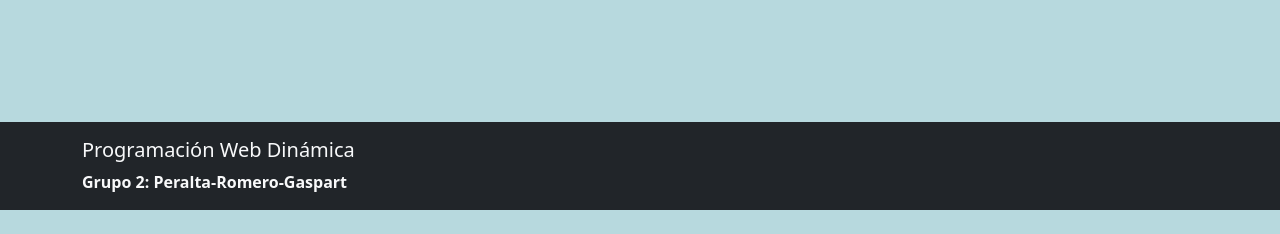
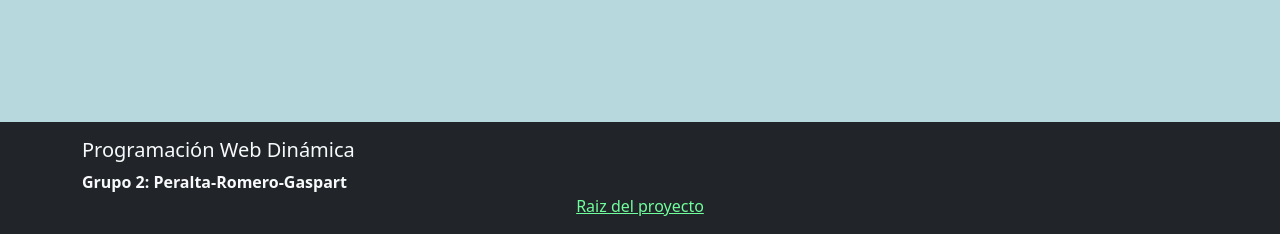
Before and after one commit to PabloDamianRomero/pwd2021, a PHP site: page /tp4/Vista/index.php in a window 1280 px wide. Shown: the part 834-1068 px from the top of the page. Before the commit the page ends 1044 px from the top, so only its background shows below. Run offline with PHP 8.4, Linux system fonts and the light colour scheme.

Commit message:
añadido enlace a raíz del proyecto en footer de las páginas

```diff
--- a/tp4/Vista/estructura/pie.php
+++ b/tp4/Vista/estructura/pie.php
@@ -6,6 +6,9 @@
             <h5 class="text-light">Programación Web Dinámica</h5>
             <strong class="text-light">Grupo 2: Peralta-Romero-Gaspart</strong>
         </div>
+        <div class="container text-center">
+            <a href="../../index.html" style="color: #70fd9c;">Raiz del proyecto</a>
+        </div>
     </footer>
     <script src="js/bootstrap/bootstrap.bundle.min.js"></script>
     <script src="js/validacion.js"></script>
--- a/tp4/Vista/estructura/pieAccion.php
+++ b/tp4/Vista/estructura/pieAccion.php
@@ -6,6 +6,9 @@
         <h5 class="text-light">Programación Web Dinámica</h5>
         <strong class="text-light">Grupo 2: Peralta-Romero-Gaspart</strong>
     </div>
+    <div class="container text-center">
+            <a href="../../../index.html" style="color: #70fd9c;">Raiz del proyecto</a>
+        </div>
 </footer>
 <script src="../js/bootstrap/bootstrap.bundle.min.js"></script>
 <script src="../js/validacion.js"></script>
--- a/tpUnoDosTres/vista/estructura/pie.php
+++ b/tpUnoDosTres/vista/estructura/pie.php
@@ -5,6 +5,9 @@
         <div class="container">
             <h5 class="text-light">Programación Web Dinámica - Primer Entrega</h5>
             <strong class="text-light">Grupo 2: Peralta-Romero-Gaspart</strong>
+        </div>
+        <div class="container text-center">
+            <a href="../../index.html" style="color: #70fd9c;">Raiz del proyecto</a>
         </div>
     </footer>
     <script src="js/bootstrap/bootstrap.bundle.min.js"></script>
--- a/tpUnoDosTres/vista/estructura/pieAccion.php
+++ b/tpUnoDosTres/vista/estructura/pieAccion.php
@@ -5,6 +5,9 @@
         <div class="container">
             <h5 class="text-light">Programación Web Dinámica - Primer Entrega</h5>
             <strong class="text-light">Grupo 2: Peralta-Romero-Gaspart</strong>
+        </div>
+        <div class="container text-center">
+            <a href="../../../index.html" style="color: #70fd9c;">Raiz del proyecto</a>
         </div>
     </footer>
     <script src="../js/bootstrap/bootstrap.bundle.min.js"></script>
```
